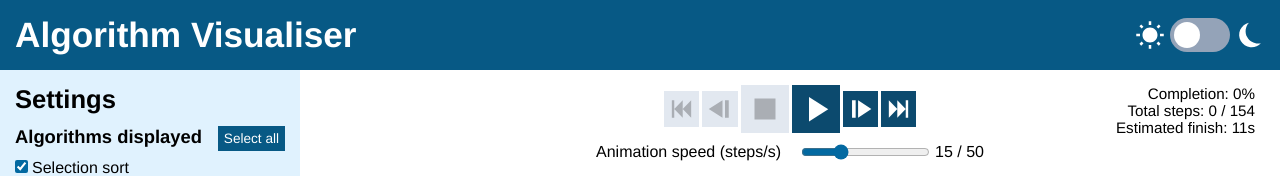
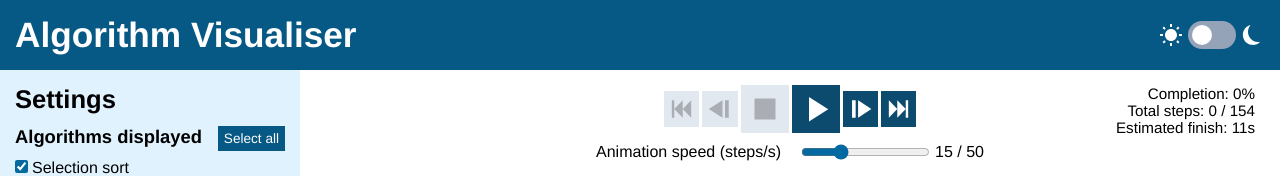
Before and after one commit to zoltan-antal/algorithm-visualiser, a React (Vite) app: page / in a window 1280 px wide. Shown: the top 176 px of the page. Built offline with nearby package versions, Linux system fonts and the light colour scheme.

Commit message:
Adjust size of dark mode slider

```diff
--- a/src/components/Header/index.css
+++ b/src/components/Header/index.css
@@ -31,7 +31,7 @@
       gap: 5px;
 
       img {
-        height: 30px;
+        height: 24px;
         filter: invert(100%) sepia(100%) saturate(0%) hue-rotate(305deg) brightness(102%) contrast(102%);
       }
     }
@@ -40,8 +40,8 @@
     .switch {
       position: relative;
       display: inline-block;
-      width: 60px;
-      height: 34px;
+      width: 48px;
+      height: 28px;
     }
 
     /* Hide default HTML checkbox */
@@ -67,8 +67,8 @@
     .slider:before {
       position: absolute;
       content: "";
-      height: 26px;
-      width: 26px;
+      height: 20px;
+      width: 20px;
       left: 4px;
       bottom: 4px;
       background-color: white;
@@ -85,9 +85,9 @@
     }
 
     input:checked+.slider:before {
-      -webkit-transform: translateX(26px);
-      -ms-transform: translateX(26px);
-      transform: translateX(26px);
+      -webkit-transform: translateX(20px);
+      -ms-transform: translateX(20px);
+      transform: translateX(20px);
     }
 
     /* Rounded sliders */
```
Also changed, not shown: src/assets/images/icons/moon.svg.
